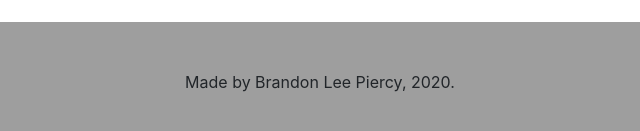
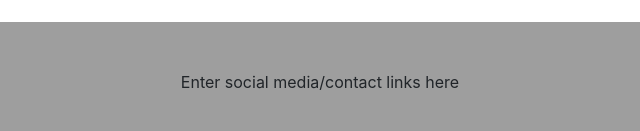
Before and after one commit to brandonleepiercy/raffle-app, a website: page app/public/index.html in a window 1280 px wide. Shown: the part 921-1052 px from the top of the page, 320-960 px from the left. Drawn offline with nearby package versions, Linux system fonts and the light colour scheme.

Commit message:
changed my name to boilerplate stuff

```diff
--- a/app/public/index.html
+++ b/app/public/index.html
@@ -55,7 +55,7 @@
         <br>
         <br>
         <p id="footer-text">
-            Made by Brandon Lee Piercy, 2020.
+            Enter social media/contact links here
         </p>
         <br>
         <br>
```
